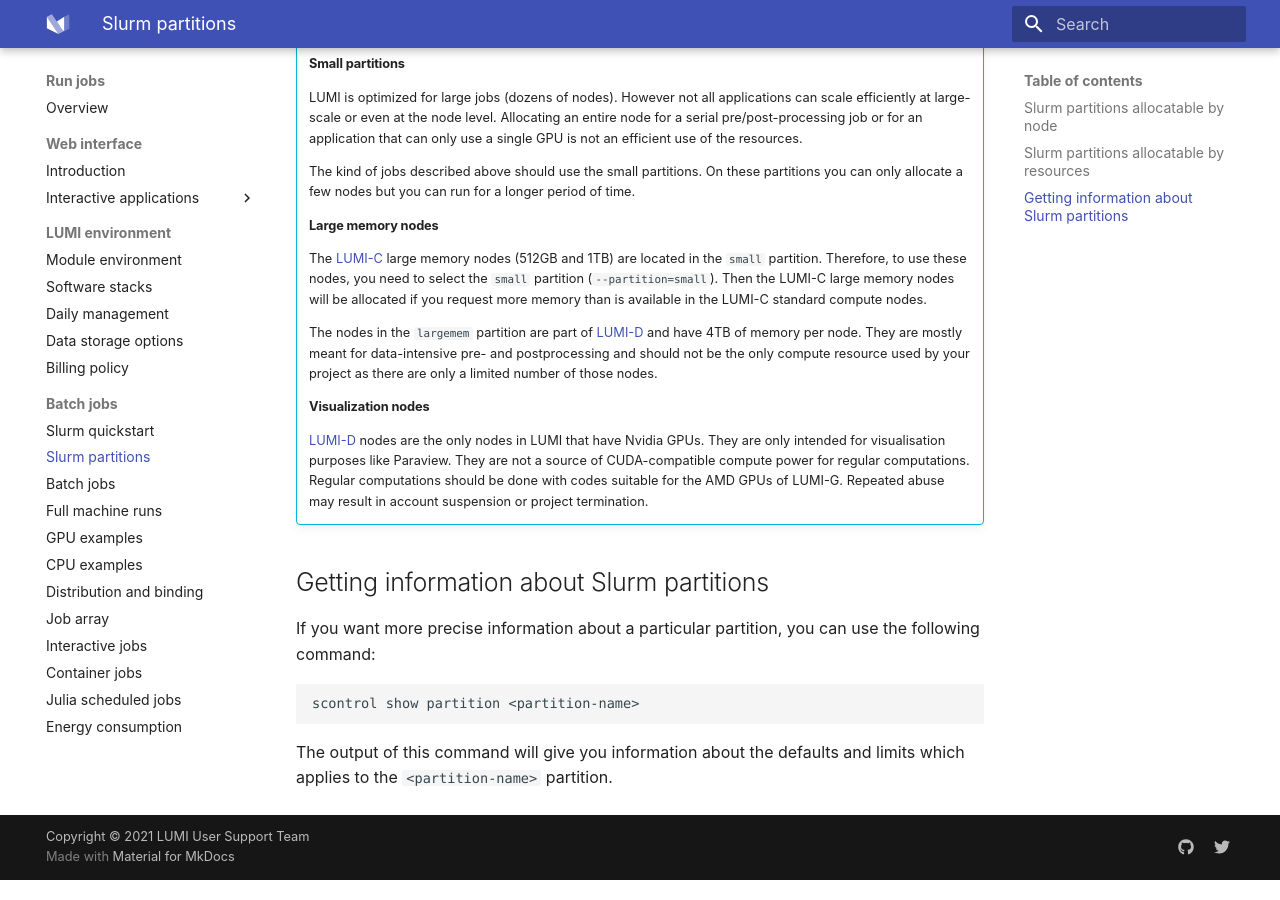
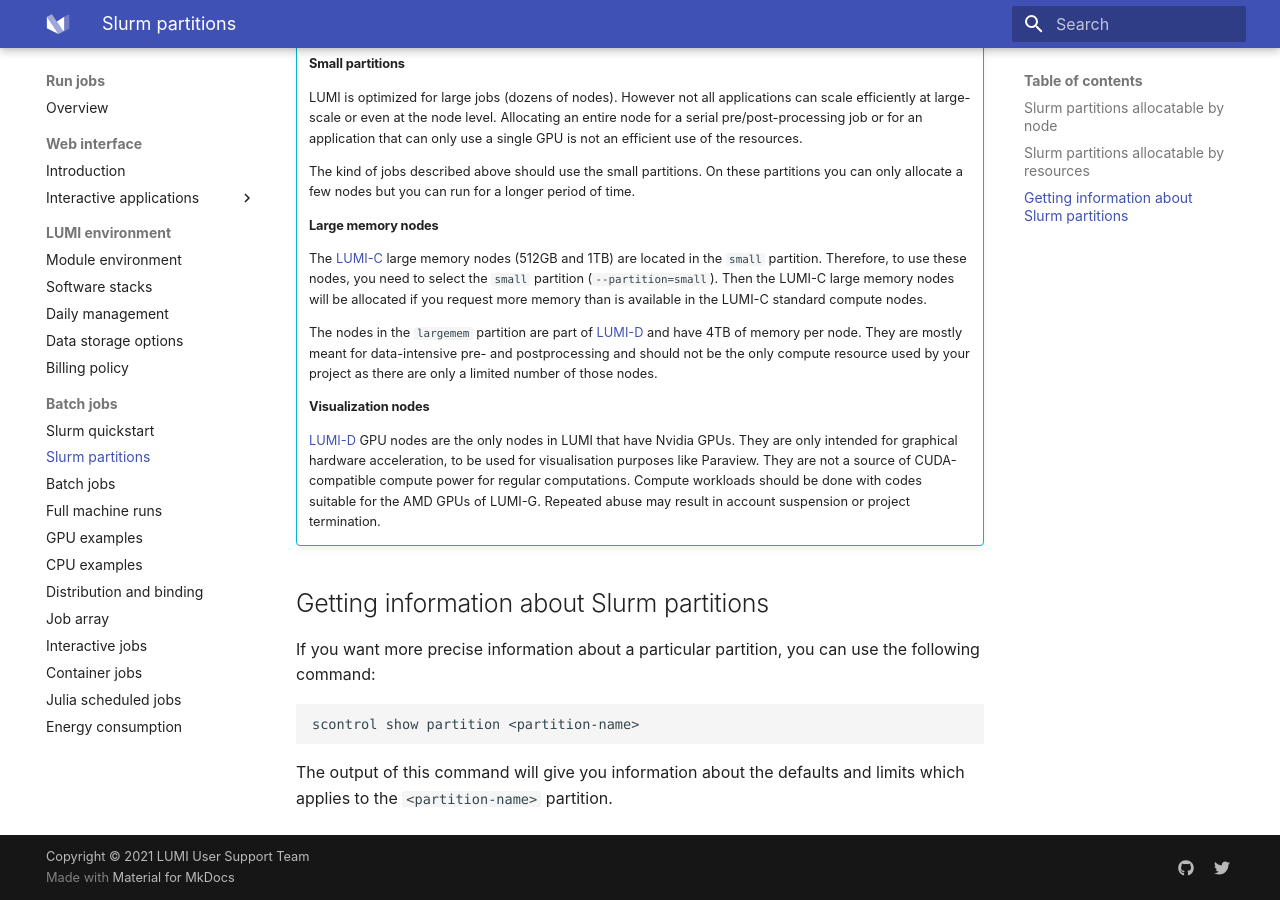
Before and after one commit to Lumi-supercomputer/lumi-userguide, an MkDocs documentation site: the page built from docs/runjobs/scheduled-jobs/partitions.md, in a window 1280 px wide and 900 px high, scrolled down 1980 px. Built offline with MkDocs 1.6.1 and Material for MkDocs 9.7.7, drawn with Linux system fonts in a browser that asks for light colours.

Commit message:
Minor correction to LUMI-D vis partition

```diff
--- a/docs/runjobs/scheduled-jobs/partitions.md
+++ b/docs/runjobs/scheduled-jobs/partitions.md
@@ -85,11 +85,11 @@
     project as there are only a limited number of those nodes.
 
     #### Visualization nodes
-    [LUMI-D](lumi-d) nodes are the only nodes in LUMI that have Nvidia GPUs.
-    They are only intended for visualisation purposes like Paraview. They are not a
-    source of CUDA-compatible compute power for regular computations. Regular computations
-    should be done with codes suitable for the AMD GPUs of LUMI-G. Repeated abuse
-    may result in account suspension or project termination.
+    [LUMI-D][lumi-d] GPU nodes are the only nodes in LUMI that have Nvidia GPUs.
+    They are only intended for graphical hardware acceleration, to be used for visualisation
+    purposes like Paraview. They are not a source of CUDA-compatible compute power for
+    regular computations. Compute workloads should be done with codes suitable for the AMD GPUs
+    of LUMI-G. Repeated abuse may result in account suspension or project termination.
 
 
 ## Getting information about Slurm partitions
```
